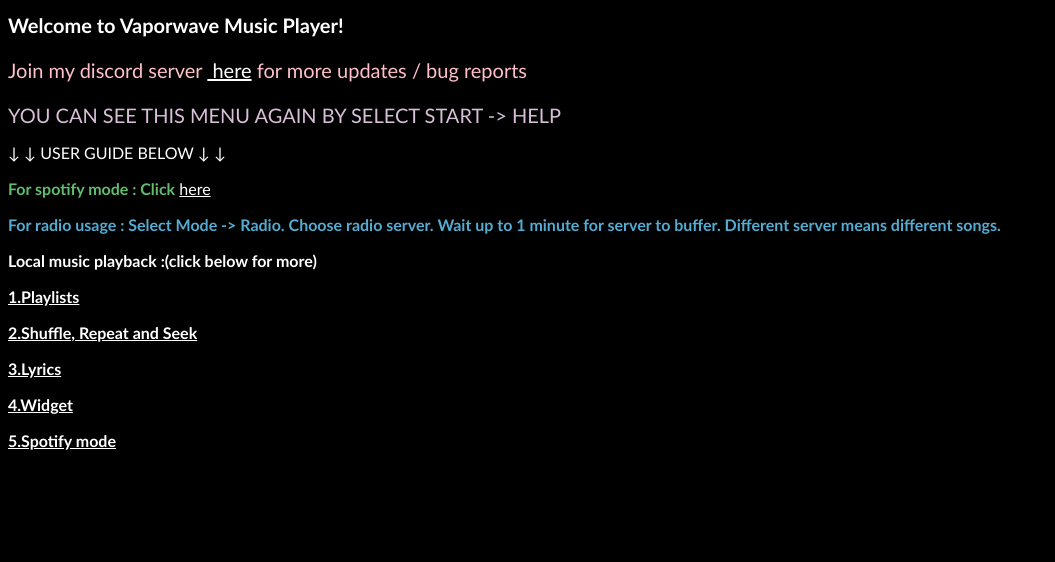
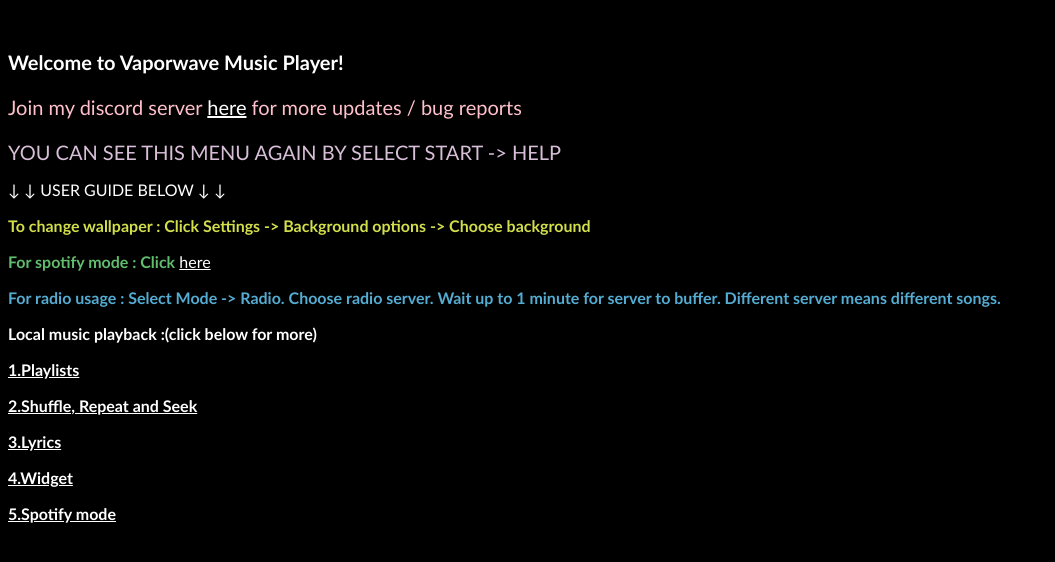
Before and after one commit to vapormusic/lolirem, a plain HTML site: page index.html in a window 1280 px wide. Shown: the whole page, without its empty margins (0-1055 px from the left). Drawn offline with Linux system fonts and the light colour scheme.

Commit message:
Update index.html

```diff
--- a/index.html
+++ b/index.html
@@ -6,19 +6,19 @@
 </head>
 
 <body style="background-color: black; color: white;">
-    <h1 style="font-size :20px;"><span style="font-family: Calibri, sans-serif;">Welcome to Vaporwave Music Player!</span></h1>
-    <p style="font-size :20px; color:pink;"><span style="font-family: Calibri, sans-serif;">Join my discord server <a href="https://discord.gg/CzNas6B" style="color: #FFFFFF;">&nbsp;here</a> for more updates / bug reports</span></p>
-    <p><span style="font-family: Calibri, sans-serif;"><a style="font-size :20px; color: #D8BFD8;">YOU CAN SEE THIS MENU AGAIN BY SELECT START -&gt; HELP</a></span></p>
-    <p><span style="font-family: Calibri, sans-serif;">&darr; &darr; USER GUIDE BELOW &darr; &darr;</span></p>
-    <p><span style="font-family: Calibri, sans-serif;"><span style="color: rgb(97, 189, 109);"><strong>For spotify mode : Click</strong> <a href="http://spotify.html" style="color: #FFFFFF;">here</a></span></span></p>
-    <p><span style="font-family: Calibri, sans-serif;"><span style="color: rgb(84, 172, 210);"><strong>For radio usage : Select Mode -&gt; Radio. Choose radio server. Wait up to 1 minute for server to buffer. Different server means different songs.</strong></span></span></p>
-    <p><span style="font-family: Calibri, sans-serif;"><strong>Local music playback :(click below for more)</strong></span></p>
-    <p><span style="font-family: Calibri, sans-serif;"><strong><a href="/playlist.html" style="color: #FFFFFF;">1.Playlists</a></strong></span></p>
-    <p><span style="font-family: Calibri, sans-serif;"><strong><a href="/shufflerepeatseek.html" style="color: #FFFFFF;">2.Shuffle, Repeat and Seek</a></strong></span></p>
-    <p><span style="font-family: Calibri, sans-serif;"><strong><a href="/lyrics.html" style="color: #FFFFFF;">3.Lyrics</a></strong></span></p>
-    <p><span style="font-family: Calibri, sans-serif;"><strong><a href="/widget.html" style="color: #FFFFFF;">4.Widget</a></strong></span></p>
-    <p><strong><a href="/spotify.html" style="color: #FFFFFF;"><span style="font-family: Calibri, sans-serif;">5.Spotify mode</span></a></strong></p>
-    <p><br></p>
+ <p>&nbsp;</p>
+<h1 style="font-size: 20px;"><span style="font-family: Calibri, sans-serif;">Welcome to Vaporwave Music Player!</span></h1>
+<p style="font-size: 20px; color: pink;"><span style="font-family: Calibri, sans-serif;">Join my discord server <a style="color: #ffffff;" href="https://discord.gg/CzNas6B">here</a> for more updates / bug reports</span></p>
+<p><span style="font-family: Calibri, sans-serif;"><a style="font-size: 20px; color: #d8bfd8;">YOU CAN SEE THIS MENU AGAIN BY SELECT START -&gt; HELP</a></span></p>
+<p><span style="font-family: Calibri, sans-serif;">&darr; &darr; USER GUIDE BELOW &darr; &darr;</span></p>
+<p><span style="font-family: Calibri, sans-serif;"><span style="color: #d2df4b;"><strong>To change wallpaper : Click Settings -&gt; Background options -&gt; Choose background</strong></span></span></p>
+<p><span style="font-family: Calibri, sans-serif;"><span style="color: #61bd6d;"><strong>For spotify mode : Click</strong> <a style="color: #ffffff;" href="http://spotify.html">here</a></span></span></p>
+<p><span style="font-family: Calibri, sans-serif;"><span style="color: #54acd2;"><strong>For radio usage : Select Mode -&gt; Radio. Choose radio server. Wait up to 1 minute for server to buffer. Different server means different songs.</strong></span></span></p>
+<p><span style="font-family: Calibri, sans-serif;"><strong>Local music playback :(click below for more)</strong></span></p>
+<p><span style="font-family: Calibri, sans-serif;"><strong><a style="color: #ffffff;" href="/playlist.html">1.Playlists</a></strong></span></p>
+<p><span style="font-family: Calibri, sans-serif;"><strong><a style="color: #ffffff;" href="/shufflerepeatseek.html">2.Shuffle, Repeat and Seek</a></strong></span></p>
+<p><span style="font-family: Calibri, sans-serif;"><strong><a style="color: #ffffff;" href="/lyrics.html">3.Lyrics</a></strong></span></p>
+<p><span style="font-family: Calibri, sans-serif;"><strong><a style="color: #ffffff;" href="/widget.html">4.Widget</a></strong></span></p>
+<p><strong><a style="color: #ffffff;" href="/spotify.html"><span style="font-family: Calibri, sans-serif;">5.Spotify mode</span></a></strong></p>
+<p>&nbsp;</p>
 </body>
-
-</html>
```
